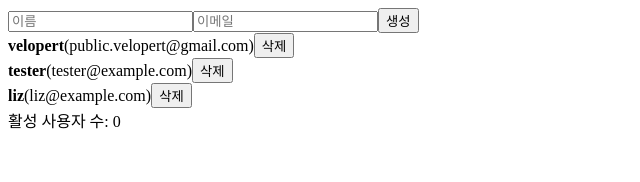
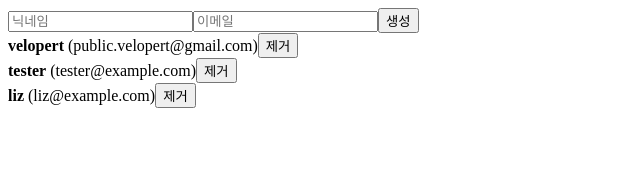
Before and after one commit to Doosies/front, a React (Create React App) app: page / in a window 1280 px wide. Shown: the top 182 px of the page, without its empty margins (0-640 px from the left). Built offline with nearby package versions, Linux system fonts and the light colour scheme.

Commit message:
지금까지 배운거 복습

```diff
--- a/src/StudyFolder/App.tsx
+++ b/src/StudyFolder/App.tsx
@@ -3,6 +3,7 @@ import styled from 'styled-components';
 import Counter from './Counter';
 import Hello from './Hello';
 import InputSample from './InputSample';
+import Page from './My/Page';
 
 const StyledApp = styled.div`
 
@@ -13,7 +14,8 @@ const App = () => {
     return (
         <StyledApp>
             {/* <Counter/> */}
-            <InputSample/>
+            {/* <InputSample/> */}
+            <Page/>
         </StyledApp>
     );
 };
--- /dev/null
+++ b/src/StudyFolder/My/Input.tsx
@@ -0,0 +1,36 @@
+import React, {} from 'react';
+import styled from 'styled-components';
+
+interface InputProps {
+    username: string;
+    email: string;
+    onChange: (e: ChangeEvent) => void;
+    onCreate: () => void;
+}
+
+const StyledInput = styled.div`
+
+`
+const Input = ({username, email, onChange, onCreate}: InputProps) => {
+    console.log("input update");
+    return (
+        <StyledInput>
+            <input
+                placeholder="닉네임"
+                name="username"
+                value={username}
+                onChange={onChange}/>
+            <input
+                placeholder="이메일"
+                name="email"
+                value={email}
+                onChange={onChange}/>
+            <button
+                onClick={onCreate}>
+            생성
+            </button>
+        </StyledInput>
+    );
+}
+
+export default React.memo(Input);
--- /dev/null
+++ b/src/StudyFolder/My/Page.tsx
@@ -0,0 +1,94 @@
+import React, {useCallback, useRef, useState} from 'react';
+import styled from 'styled-components';
+import Input from './Input';
+import UsersLists from './UsersLists';
+
+const StyledPage = styled.div`
+
+`
+
+const usersLists: User[] = [
+    {
+      id: 1,
+      username: 'velopert',
+      email: 'public.velopert@gmail.com',
+      active: false,
+    },
+    {
+      id: 2,
+      username: 'tester',
+      email: 'tester@example.com',
+      active: false,
+    },
+    {
+      id: 3,
+      username: 'liz',
+      email: 'liz@example.com',
+      active: false,
+    }
+  ];
+
+// interface Inputs {username: string; email: string;}
+const Page = () => {
+
+    const [inputs, setInputs] = useState({
+        username: '', email: '',
+    });
+    const [users, setUsers] = useState(usersLists);
+    const nextId = useRef<number>(4);
+    // const {username, email} = users;
+
+    const handleChange = useCallback( (e: ChangeEvent) => {
+        const {name, value} = e.target;
+
+        setInputs( (prev: Input) => ({
+            ...prev,
+            [name]: value
+        }));
+    },[]);
+
+    const handleCreate = useCallback( () => {
+        const newUser: User = {
+            id: nextId.current,
+            username: inputs.username,
+            email: inputs.email,
+            active: false,
+        };
+        setUsers((prev: User[]) => [...prev, newUser]);
+        nextId.current += 1;
+
+    },[inputs.email, inputs.username]);
+
+    const handleDelete = useCallback( (id: number) => {
+        setUsers( (prvUsers: User[]) =>
+            prvUsers.filter( user => user.id !== id)
+        );
+        nextId.current -= 1;
+    },[]);
+
+
+    const handleToggle = useCallback( (id: number) => {
+        setUsers((prev:User[]) => prev.map(
+            u => u.id === id ? {...u, active: !u.active} : u
+        ));
+    },[]);
+
+
+    return (
+        <StyledPage>
+            <Input
+                username={inputs.username}
+                email={inputs.email}
+                onChange={handleChange}
+                onCreate={handleCreate}
+            />
+            <UsersLists
+                users={users}
+                onToggle={handleToggle}
+                onDelete={handleDelete}
+            />
+        </StyledPage>
+    );
+}
+
+export default Page;
--- /dev/null
+++ b/src/StudyFolder/My/User.tsx
@@ -0,0 +1,26 @@
+import React, {} from 'react';
+import styled, {  } from 'styled-components';
+
+const Name = styled.b<{toggle?: boolean}>`
+    cursor: pointer;
+    font-weight: bold;
+    color: ${(props)=>props.toggle ? 'green' : 'black'};
+`;
+
+interface UserProps {
+    user: User
+    onToggle: (id: number) => void;
+    onDelete: (id: number) => void;
+}
+const User = React.memo( ({user, onToggle, onDelete}: UserProps) =>{
+    console.log("user update", user.active);
+    return (
+        <div>
+            <Name toggle={user.active} onClick={ ()=>{onToggle(user.id)} }>{user.username}</Name>
+            <span> ({user.email})</span>
+            <button onClick={ () => onDelete(user.id) }>제거</button>
+        </div>
+    );
+});
+
+export default React.memo(User);
--- /dev/null
+++ b/src/StudyFolder/My/UsersLists.tsx
@@ -0,0 +1,25 @@
+import React, {} from 'react';
+import styled from 'styled-components';
+import User from './User';
+
+
+const StyledUsersLists = styled.div`
+
+`
+interface UsersListsProps {
+    users: User[];
+    onToggle: (id: number) => void;
+    onDelete: (id: number) => void;
+}
+const UsersLists = ({users, onToggle, onDelete}:UsersListsProps) => {
+    console.log("list update");
+    return (
+        <StyledUsersLists>
+            {users.map(u=> (
+                <User key={u.id} user={u} onToggle={onToggle} onDelete={onDelete}/>
+            ))}
+        </StyledUsersLists>
+    );
+}
+
+export default React.memo(UsersLists);
--- a/tsconfig.json
+++ b/tsconfig.json
@@ -18,7 +18,10 @@
     "resolveJsonModule": true,
     "isolatedModules": true,
     "noEmit": true,
-    "jsx": "react-jsx"
+    "jsx": "react-jsx",
+    // "typeRoots": [
+    //   "./src/types/global.d.ts"
+    // ]
   },
   "include": [
     "src"
```
Also changed, not shown: src/react-app-env.d.ts (+15 -0 lines).
